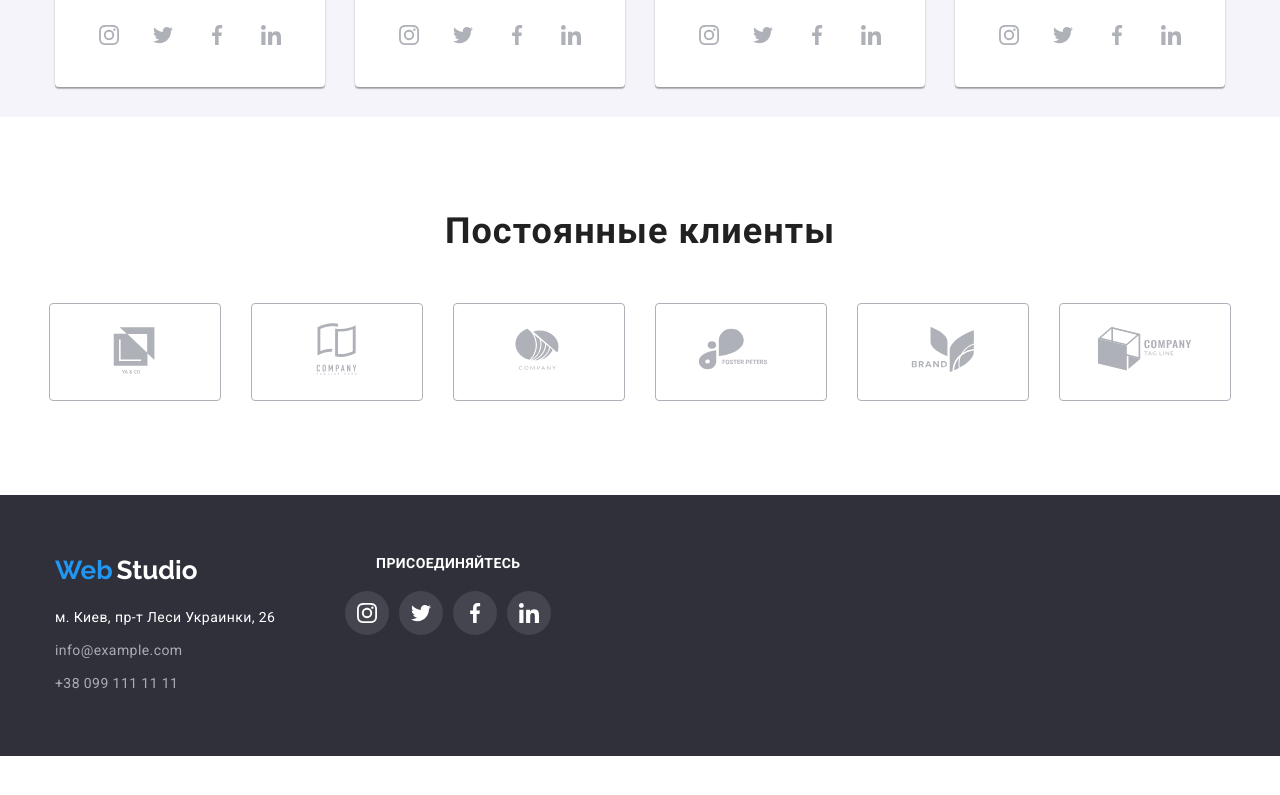
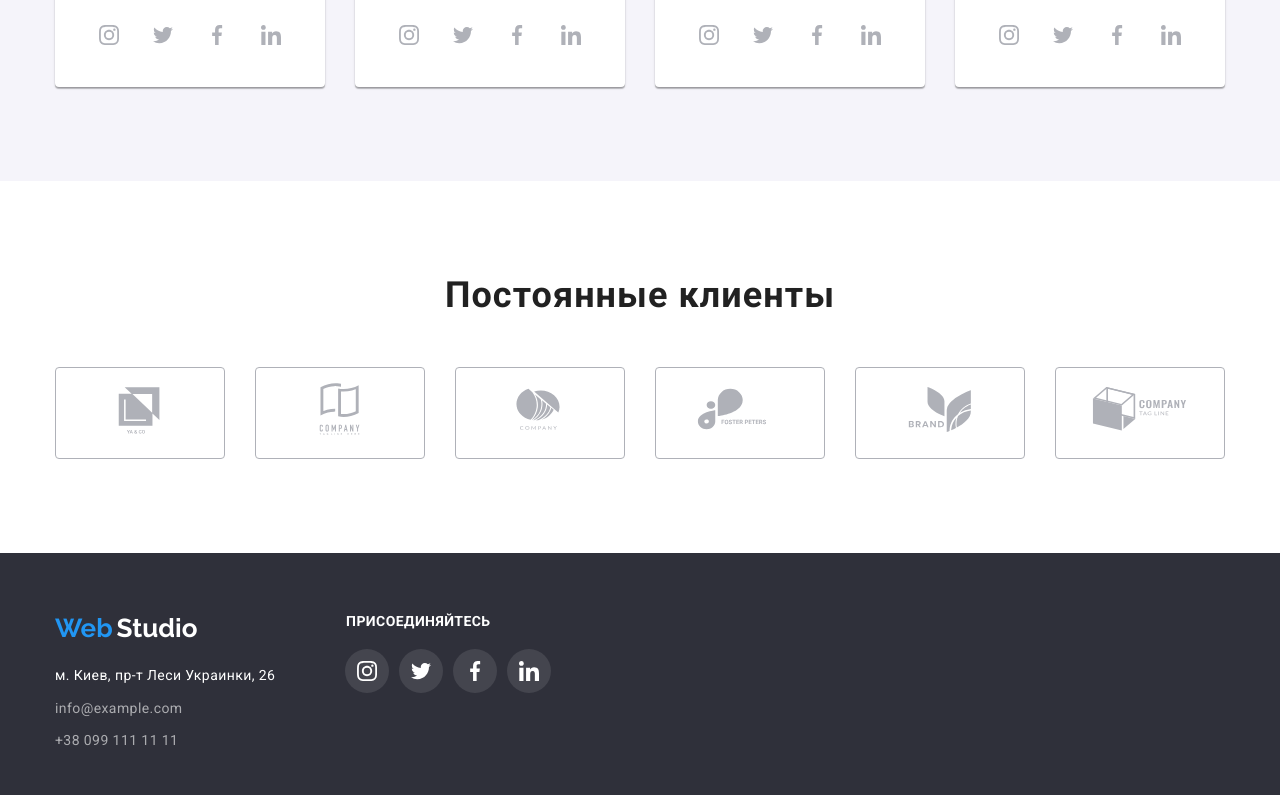
Before and after one commit to Heorgii/goit-markup-hw-04, a plain HTML site: page index.html in a window 1280 px wide. Shown: the part 2133-2928 px from the top of the page. Before the commit the page ends 2889 px from the top, so only its background shows below. Drawn offline with nearby package versions, Linux system fonts and the light colour scheme.

Commit message:
edited all

```diff
--- a/css/style.css
+++ b/css/style.css
@@ -264,7 +264,6 @@ h1{
 
 .team{
     background: #F5F4FA;
-    height: 648px;
 }
 
 .teachers{
@@ -328,6 +327,7 @@ h2{
 
 /* Social icons */
 
+
 .socials{
     display: flex;
     justify-content: center;
@@ -380,7 +380,11 @@ h2{
     box-sizing: border-box;
     border: 1px solid #AFB1B8;
     border-radius: 4px;
-    padding: 16px 32px;
+    width: 170px;
+    height: 92px;
+    display: flex;
+    align-items: center;
+    justify-content: center;
 }
 
 .logo-item:hover{
@@ -405,6 +409,10 @@ h2{
 
 .logo-icon{
     fill: #AFB1B8;
+}
+
+.clients-icon:focus{
+    fill: #2196F3;
 }
 
 /* Footer */
@@ -471,14 +479,11 @@ h2{
 
 /* Footer social networks */
 
-
-
 .footer-socials{
     display: flex;
     justify-content: center;
     align-items: center;
 }
-
 
 .footer-h3{
     font-family: 'Roboto';
@@ -492,6 +497,9 @@ h2{
     text-align: center;
     padding-bottom: 20px;
     color: #FFFFFF;
+
+    position: relative;
+    right: 30px;
 }
 
 .footer-social-link{
--- a/index.html
+++ b/index.html
@@ -332,39 +332,52 @@
 
          <ul class="logo">
            <li class="logo-item">
+             <a href="" class="clients-icon">
               <svg class="logo-icon" width="106" height="60">
                 <use href="./images/sprite.svg#logo"></use>
               </svg>
+             </a>
+
            </li>
 
            <li class="logo-item">
+             <a href="" class="clients-icon">
               <svg class="logo-icon" width="106" height="60">
                 <use href="./images/sprite.svg#logo-1"></use>
               </svg>
+             </a>
            </li>
 
            <li class="logo-item">
+             <a href="" class="clients-icon">
               <svg class="logo-icon" width="106" height="60">
                 <use href="./images/sprite.svg#logo-2"></use>
               </svg>
+             </a>
            </li>
 
            <li class="logo-item">
+             <a href="" class="clients-icon">
               <svg class="logo-icon" width="106" height="60">
                 <use href="./images/sprite.svg#logo-3"></use>
               </svg>
+             </a>
            </li>
 
            <li class="logo-item">
+            <a href="" class="clients-icon">
               <svg class="logo-icon" width="106" height="60">
                 <use href="./images/sprite.svg#logo-4"></use>
               </svg>
+            </a>
            </li>
 
            <li class="logo-item">
+             <a href="" class="clients-icon">
               <svg class="logo-icon" width="106" height="60">
                 <use href="./images/sprite.svg#logo-5"></use>
               </svg>
+             </a>
            </li>
 
          </ul>
@@ -384,6 +397,7 @@
                  </div>
 
 
+               <!-- Socials -->
                 <div class="footer-network">
 
                   <h3 class="footer-h3">присоединяйтесь</h3>
--- a/styles/styles.css
+++ b/styles/styles.css
@@ -306,12 +306,12 @@ p{
 
 /* Footer social networks */
 
+
 .footer-socials{
     display: flex;
     justify-content: center;
     align-items: center;
 }
-
 
 .social-item:not(:last-child){
     margin-right: 10px;
@@ -348,7 +348,6 @@ p{
 
 
 .footer-h3{
-
     font-family: 'Roboto';
     font-style: normal;
     font-weight: 700;
@@ -359,6 +358,9 @@ p{
 
     text-align: center;
     color: #FFFFFF;
+
+    position: relative;
+    right: 40px;
 }
 
 .footer-socials{
```
Lines whose indentation alone changed are shown as unchanged.
